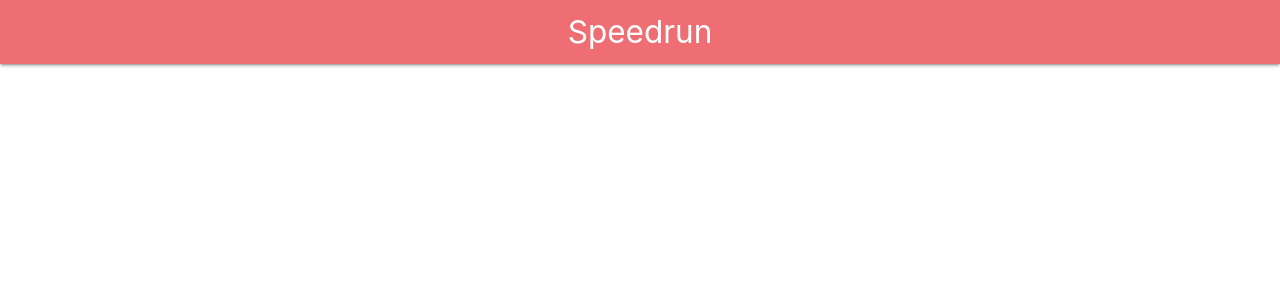
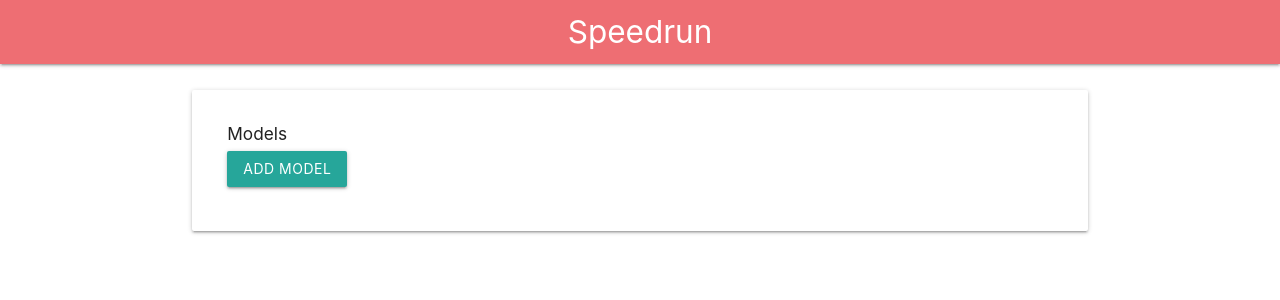
Before and after one commit to the-nikhil-jugdan/speedrun, a React (Create React App) app: page /models in a window 1280 px wide. Shown: the top 300 px of the page. Built offline with nearby package versions, Linux system fonts and the light colour scheme.

Commit message:
Added Dummy View for Model
Added dummy view for displaying and creating models

```diff
--- a/src/App.jsx
+++ b/src/App.jsx
@@ -3,15 +3,20 @@ import NavBar from './components/common/navbar'
 import {BrowserRouter as Router} from 'react-router-dom'
 import Routes from './router'
 import {APIProvider} from './context'
+import {Card} from 'react-materialize'
 
 function App() {
   return (
     <>
       <APIProvider>
         <NavBar />
+        <div className="container" style={{ marginTop: '2%' }}>
+          <Card style={{height:'90%'}}>
         <Router>
           <Routes/>
-        </Router>
+            </Router>
+          </Card>
+        </div>
       </APIProvider>
     </>
   );
--- a/src/components/home/index.jsx
+++ b/src/components/home/index.jsx
@@ -9,18 +9,14 @@ class index extends Component {
   render() {
     const {apiState,changeName} = this.context
     return (
-      <div className="container" style={{
-        marginTop:'5%'
-      }}>
-        <Card>
+        <>
           <TextInput value={apiState.name} onChange={ changeName} label="Project Name"/>
           <Link to='/models'>
             <Button>
               Add a Model
             </Button>
           </Link>
-        </Card>
-      </div>
+        </>
     );
   }
 }
--- /dev/null
+++ b/src/components/modelView/index.jsx
@@ -0,0 +1,24 @@
+import React, { Component } from 'react';
+import { Button ,Row,Col } from 'react-materialize';
+import {APIContext} from '../../context'
+
+class index extends Component {
+  render() {
+    const { apiState } = this.context
+    return (
+      <div>
+        <Row>
+          <Col m={10}>
+            <h6>Models</h6>
+          </Col>
+          <Col>
+            <Button>Add Model</Button>
+          </Col>
+        </Row>
+      </div>
+    );
+  }
+}
+
+index.contextType = APIContext
+export default index;
--- a/src/models/api.js
+++ b/src/models/api.js
@@ -1,7 +1,7 @@
 class API {
   constructor() {
     this.name = ''
-    this.models = {}
+    this.models = new Map()
     this.dbConnection = null
   }
 }
--- a/src/router/index.jsx
+++ b/src/router/index.jsx
@@ -1,12 +1,17 @@
 import React from 'react'
 import {Switch,Route} from 'react-router'
 import Home from '../components/home'
+import ModelView from '../components/modelView'
 
 export default function index() {
   return (
     <Switch>
       <Route exact path='/' render={
-        (props) => <Home />
+        (props) => <Home props={ props }/>
+      } />
+      <Route exact path='/models' render={
+        (props) => <ModelView props={ props }/>
+
       } />
     </Switch>
   )
```
